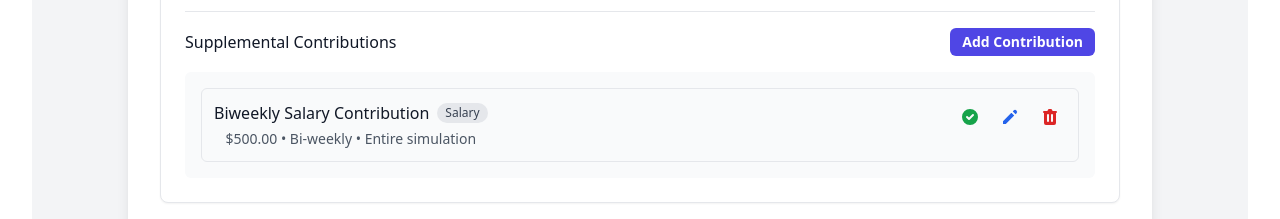
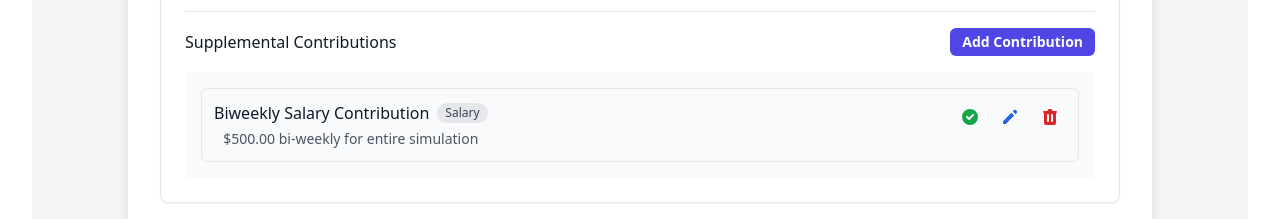
Before and after one commit to davidpeden3/portfolio-sim, a React (Vite) app: page / in a window 1280 px wide. Shown: the part 1040-1259 px from the top of the page. Built offline with nearby package versions, Linux system fonts and the light colour scheme.

Commit message:
clean up formatting

```diff
--- a/src/components/contributions/ContributionList.tsx
+++ b/src/components/contributions/ContributionList.tsx
@@ -15,15 +15,37 @@ const ContributionList: React.FC<ContributionListProps> = ({
   onRemove,
   onToggle
 }) => {
-  // Helper to format the contribution frequency
+  // Helper to format the contribution frequency (lowercase for sentence format)
   const formatFrequency = (contribution: SupplementalContribution): string => {
-    if (!contribution.recurring) return 'One-time';
+    if (!contribution.recurring) return 'one-time';
 
-    // Apply proper hyphenation for display
+    // Apply proper hyphenation for display but keep lowercase for sentence format
+    let frequency = '';
     switch (contribution.frequency) {
-      case 'biweekly': return 'Bi-weekly';
-      case 'semimonthly': return 'Semi-monthly';
-      default: return contribution.frequency.charAt(0).toUpperCase() + contribution.frequency.slice(1);
+      case 'biweekly':
+        frequency = 'bi-weekly';
+        // Add day of week for weekly/biweekly
+        if (contribution.dayOfWeek) {
+          const weekDays = ['Mon', 'Tue', 'Wed', 'Thu', 'Fri'];
+          const dayIndex = contribution.dayOfWeek - 1;
+          if (dayIndex >= 0 && dayIndex < weekDays.length) {
+            frequency += ` on ${weekDays[dayIndex]}`;
+          }
+        }
+        return frequency;
+      case 'weekly':
+        frequency = 'weekly';
+        // Add day of week for weekly/biweekly
+        if (contribution.dayOfWeek) {
+          const weekDays = ['Mon', 'Tue', 'Wed', 'Thu', 'Fri'];
+          const dayIndex = contribution.dayOfWeek - 1;
+          if (dayIndex >= 0 && dayIndex < weekDays.length) {
+            frequency += ` on ${weekDays[dayIndex]}`;
+          }
+        }
+        return frequency;
+      case 'semimonthly': return 'semi-monthly';
+      default: return contribution.frequency; // Keep lowercase
     }
   };
 
@@ -37,21 +59,23 @@ const ContributionList: React.FC<ContributionListProps> = ({
     }
   };
 
-  // Helper to format the date range
+  // Helper to format the date range in a sentence format
   const formatDateRange = (contribution: SupplementalContribution): string => {
     const startDate = contribution.startDate ? new Date(contribution.startDate) : null;
     const endDate = contribution.endDate ? new Date(contribution.endDate) : null;
 
-    if (!startDate && !endDate) return 'Entire simulation';
-    if (startDate && !endDate) return `From ${startDate.toLocaleDateString()}`;
-    if (!startDate && endDate) return `Until ${endDate.toLocaleDateString()}`;
+    if (!startDate && !endDate) return 'for entire simulation';
+
+    // For non-recurring (one-time) contributions
+    if (!contribution.recurring && startDate) {
+      return `on ${startDate.toLocaleDateString()}`;
+    }
+
+    // For recurring contributions
+    if (startDate && !endDate) return `from ${startDate.toLocaleDateString()}`;
+    if (!startDate && endDate) return `until ${endDate.toLocaleDateString()}`;
     if (startDate && endDate) {
-      // For one-time contributions with same start and end date
-      if (!contribution.recurring &&
-          startDate.getTime() === endDate.getTime()) {
-        return `On ${startDate.toLocaleDateString()}`;
-      }
-      return `${startDate.toLocaleDateString()} - ${endDate.toLocaleDateString()}`;
+      return `from ${startDate.toLocaleDateString()} - ${endDate.toLocaleDateString()}`;
     }
 
     return '';
@@ -75,7 +99,7 @@ const ContributionList: React.FC<ContributionListProps> = ({
                 </span>
               </div>
               <div className="text-sm text-gray-600 dark:text-gray-400 mt-1 transition-colors duration-200">
-                <p>{formatUSD(contribution.amount)} • {formatFrequency(contribution)} • {formatDateRange(contribution)}</p>
+                <p>{formatUSD(contribution.amount)} {formatFrequency(contribution)} {formatDateRange(contribution)}</p>
               </div>
             </div>
             <div className="flex space-x-2">
```
